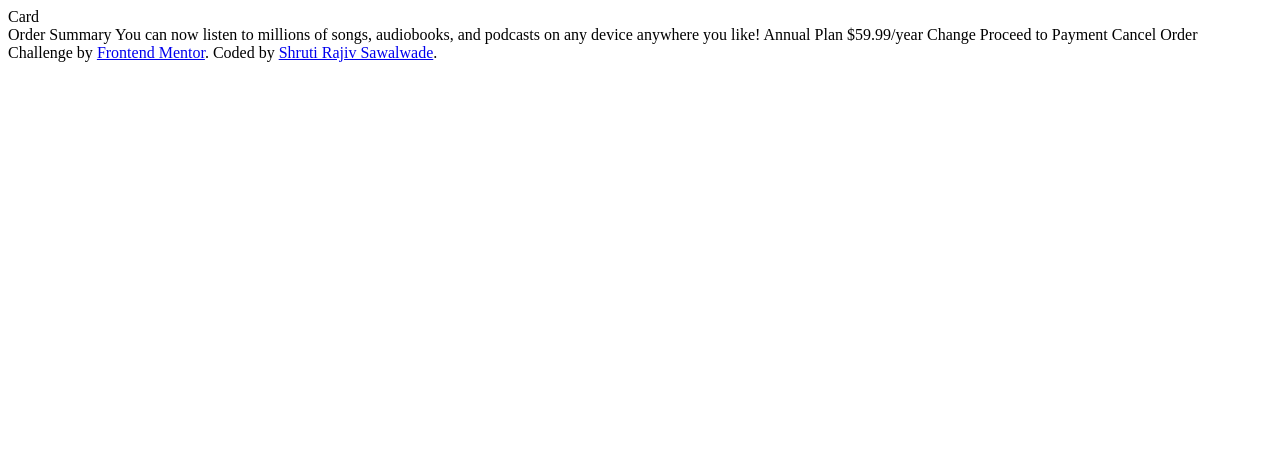
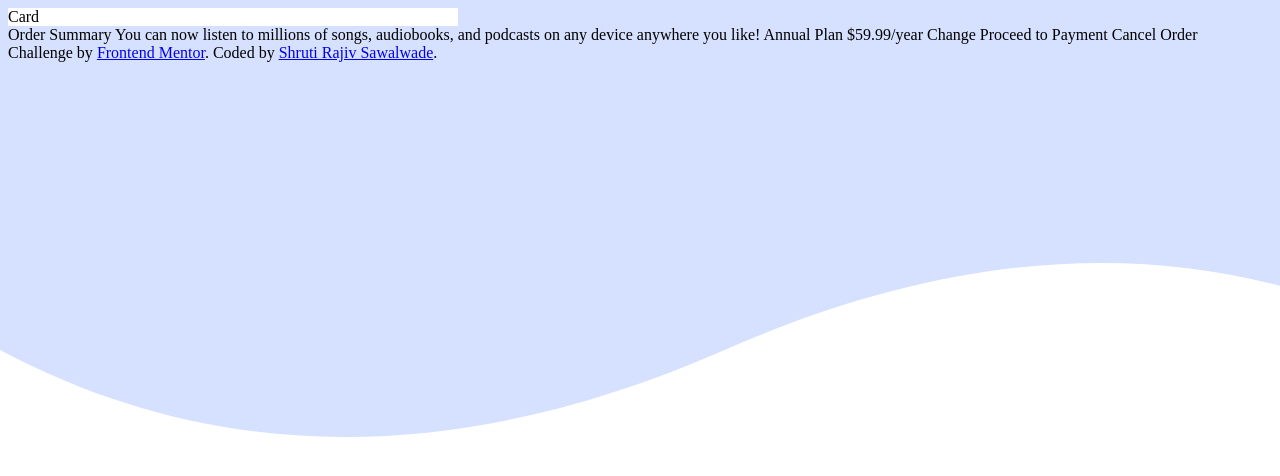
Before and after one commit to ssawalwade9/order-summary-component, a plain HTML site: page index.html in a window 1280 px wide. Drawn offline with Linux system fonts and the light colour scheme.

Commit message:
background done

```diff
--- a/style.css
+++ b/style.css
@@ -11,7 +11,11 @@
   --Dark-blue: hsl(223, 47%, 23%);
 }
 
-  .{
+  .card{
     width: 450px;
     background-color: white;
   }
+  body{
+    background-image: url(images/pattern-background-desktop.svg);
+    background-repeat: no-repeat;
+  }
```
